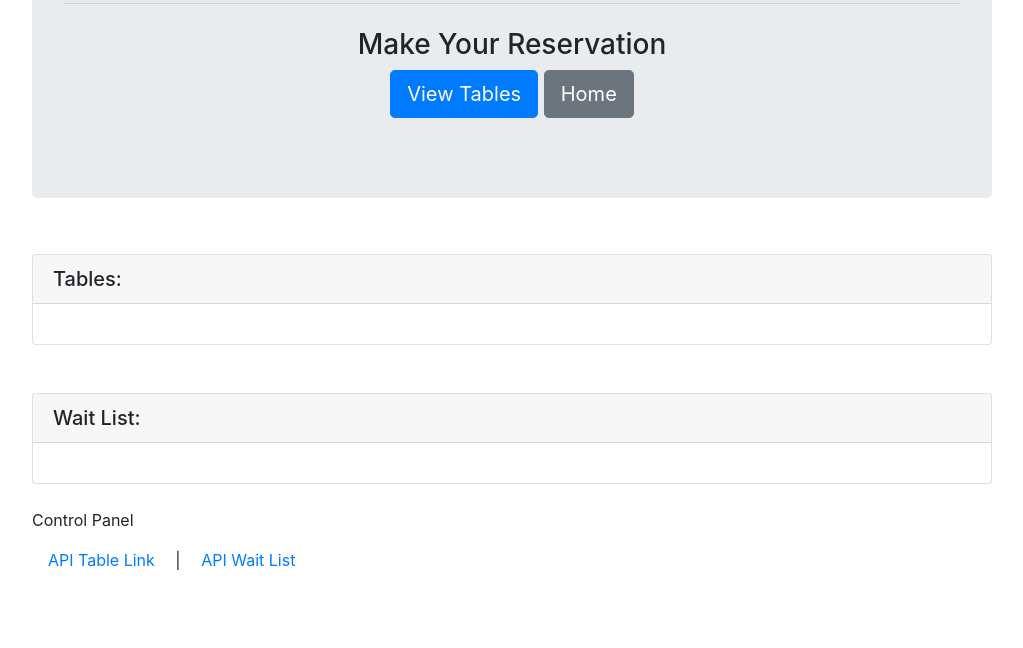
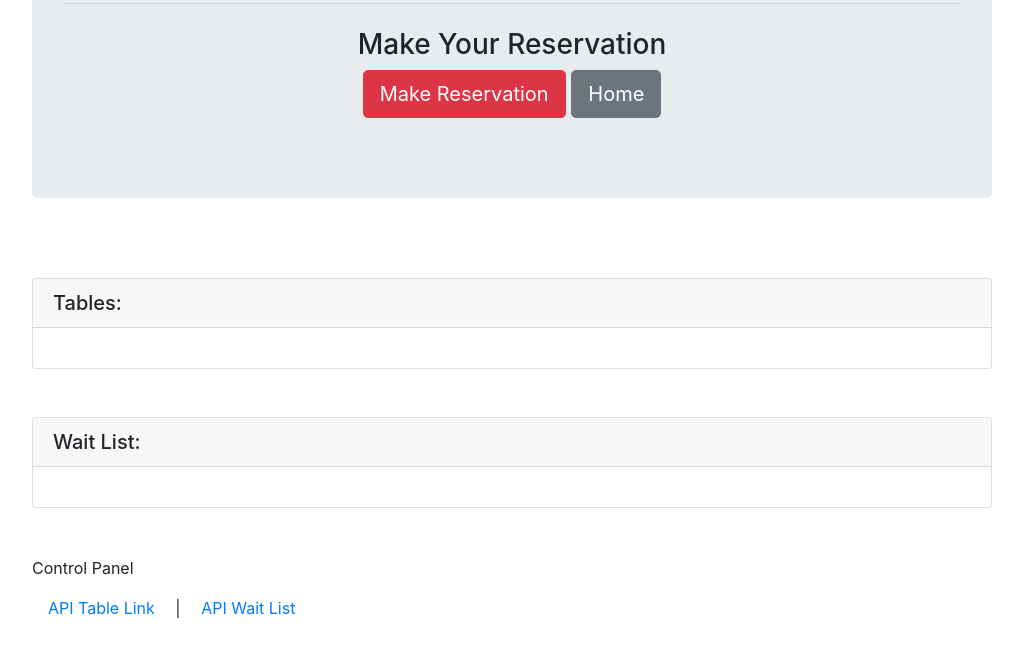
Before and after one commit to Sforzemon/Hot-restaurant, a website: page tables.html in a window 1280 px wide. Shown: the part 152-800 px from the top of the page, without its empty margins (128-1151 px from the left). Drawn offline with nearby package versions, Linux system fonts and the light colour scheme.

Commit message:
adding power to buttons in html

```diff
--- a/tables.html
+++ b/tables.html
@@ -15,10 +15,11 @@
         <hr class="my-4">
         <h3 class="text-center">Make Your Reservation</h3>
         <p class="lead text-center">
-          <a class="btn btn-primary btn-lg" href="#" role="button">View Tables</a>
-          <a class="btn btn-secondary btn-lg" href="#" role="button">Home</a>
+          <a class="btn btn-danger btn-lg" href="reservation.html" role="button">Make Reservation</a>
+          <a class="btn btn-secondary btn-lg" href="index.html" role="button">Home</a>
         </p>
       </div>
+      <br>
       <br>
       <div class="card w-75 mx-auto">
         <h5 class="card-header">Tables:</h5>
@@ -37,6 +38,7 @@
         </div>
       </div>
       <br>
+      <br>
       <footer>
         <div class="footer w-75 mx-auto">
             <p>Control Panel</p>
```
Also changed, not shown: index.html (+3 -1 lines), reservation.html (+2 -2 lines).
